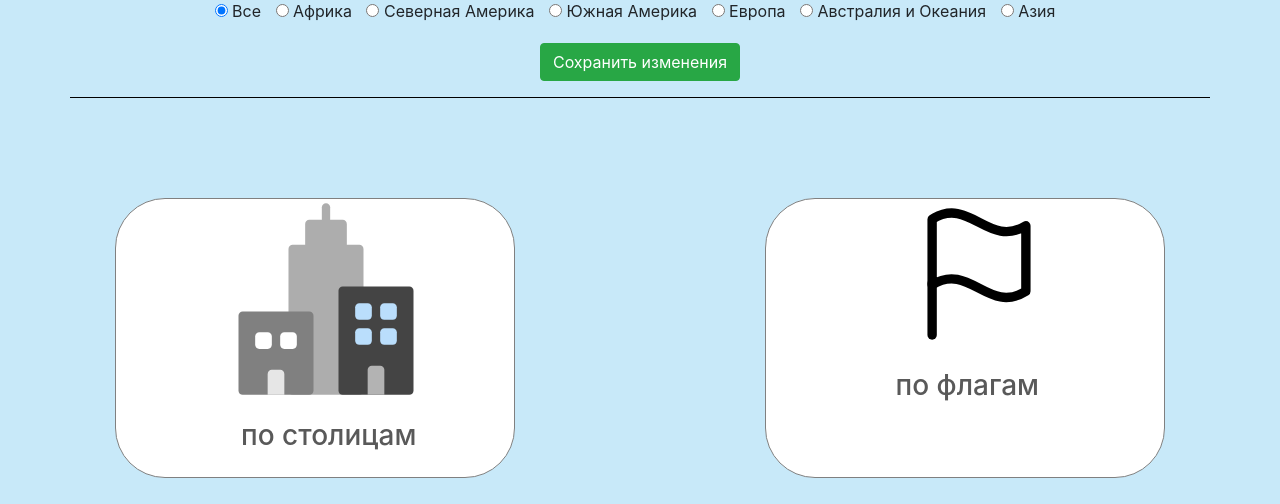
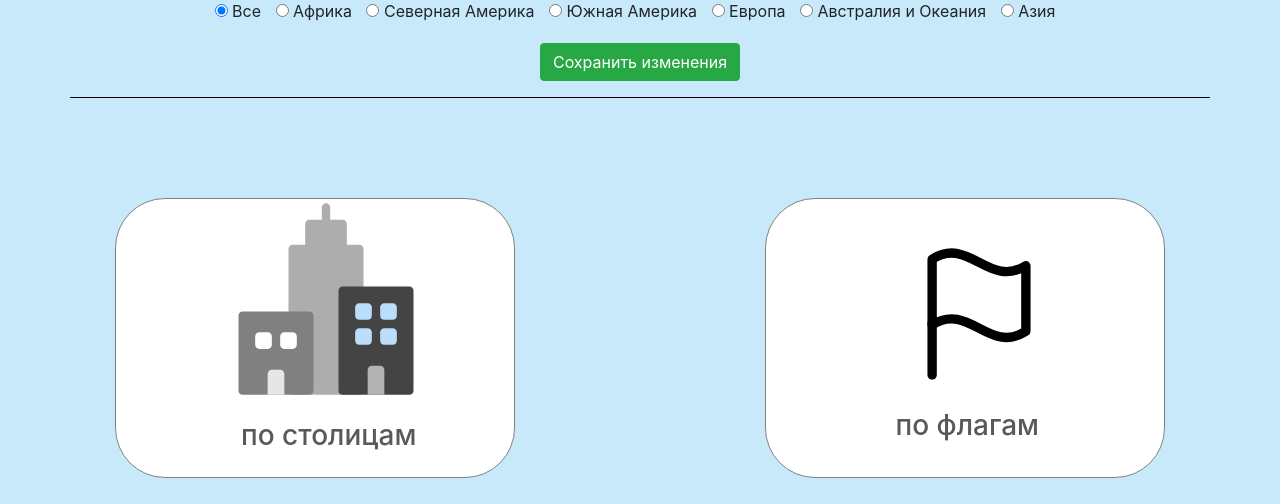
Before and after one commit to 1nkognit0/WEB.FLASK.study-of-countries, a Flask app: page /quizzes in a window 1280 px wide. Shown: the part 296-800 px from the top of the page. Run offline with Flask 2, Linux system fonts and the light colour scheme; some libraries are stand-ins or nearby versions.

Commit message:
Update quizzes.html

```diff
--- a/templates/quizzes.html
+++ b/templates/quizzes.html
@@ -31,7 +31,7 @@
     <div class="right-tasks">
         <a href="/quizzes/flag">
             <article class="frame-for-tasks">
-                <img src="static\img\pictures\flag.svg" alt="Not found" width="150px" height="150px" style="margin-right: 110px">
+                <img src="static\img\pictures\flag.svg" alt="Not found" width="150px" height="150px" style="margin-right: 110px; margin-top: 40px;">
                 <h3 style="margin-right: 125px; margin-top: 20px">по флагам</h3>
             </article></a>
     </div>
```
